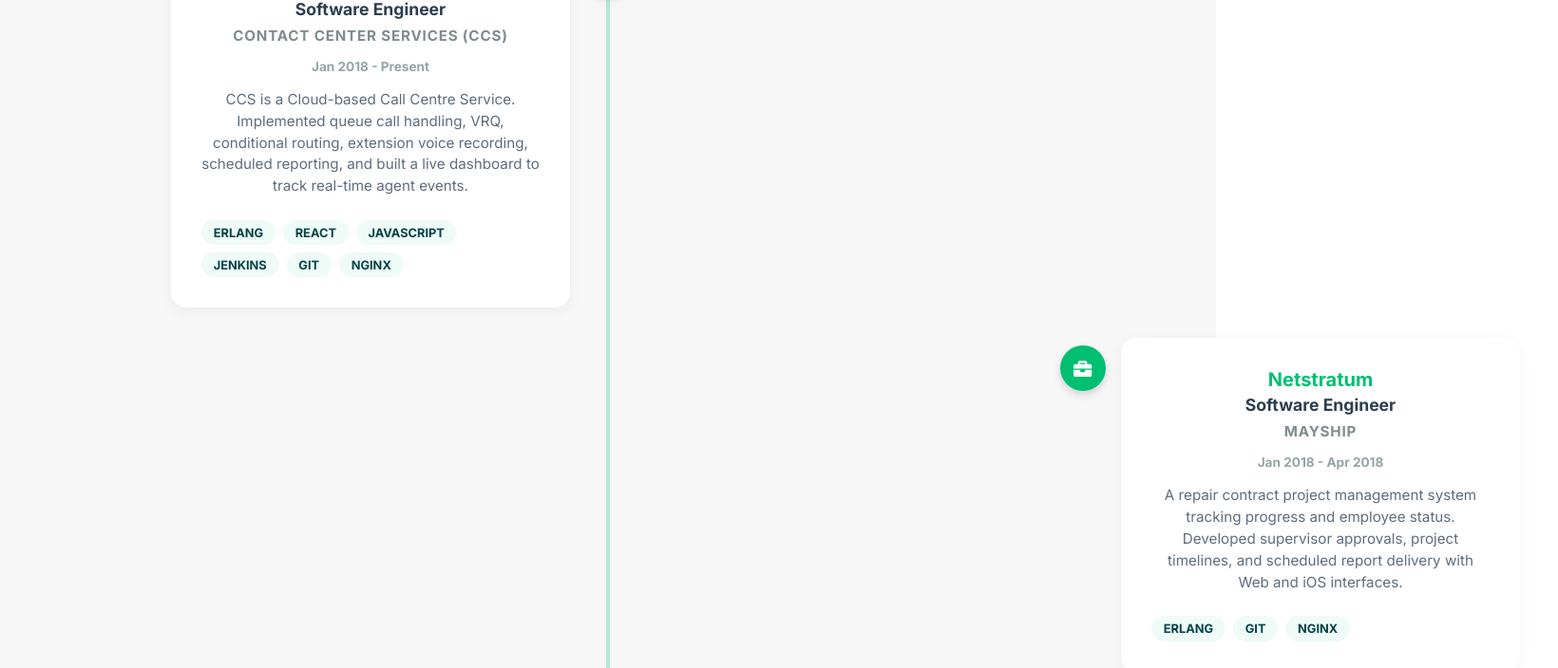
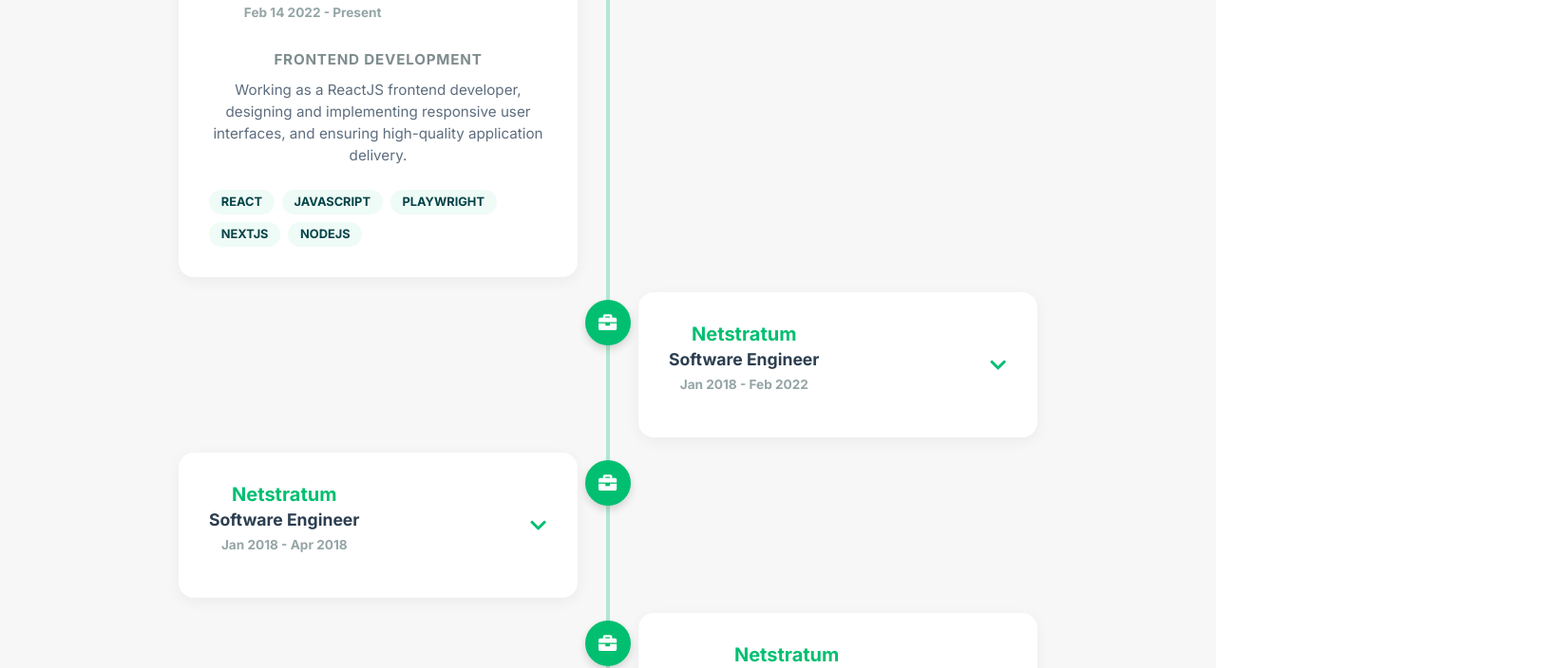
Before and after one commit to aamarnathkp/myresume_v2, a React (Create React App) app: page / in a window 1280 px wide. Shown: the part 1910-2614 px from the top of the page at 95% size, 1640 px wide, since content can reach past the window. Built offline with nearby package versions, Linux system fonts and the light colour scheme.

Commit message:
feat: mobile view changes

```diff
--- /dev/null
+++ b/src/components/FloatingThemeSelect/FloatingThemeSelect.tsx
@@ -0,0 +1,114 @@
+import React, { useState, useEffect } from "react";
+import styled from "styled-components";
+import { useThemeContext } from "../../providers/ThemeContextProvider";
+import { themeColors } from "../../constants/colors";
+
+const FloatingContainer = styled.div<{ $visible: boolean; $activeThemeColor: string }>`
+    position: fixed;
+    top: 1.5rem;
+    right: 1.5rem;
+    z-index: 1000;
+
+    display: flex;
+    align-items: center;
+    gap: 0.75rem;
+    padding: 0.5rem 0.75rem;
+    border-radius: 2rem;
+
+    /* Glassmorphism styling */
+    background: rgba(255, 255, 255, 0.45);
+    backdrop-filter: blur(12px);
+    -webkit-backdrop-filter: blur(12px);
+    border: 1px solid rgba(255, 255, 255, 0.3);
+    box-shadow: 0 4px 20px rgba(0, 0, 0, 0.08),
+                inset 0 1px 0 rgba(255, 255, 255, 0.2);
+
+    /* Animation & visibility transitions */
+    opacity: ${(props) => (props.$visible ? 1 : 0)};
+    transform: ${(props) => (props.$visible ? "translateY(0) scale(1)" : "translateY(-10px) scale(0.95)")};
+    pointer-events: ${(props) => (props.$visible ? "auto" : "none")};
+    transition: all 0.4s cubic-bezier(0.16, 1, 0.3, 1);
+
+    &:hover {
+        background: rgba(255, 255, 255, 0.65);
+        border-color: ${(props) => props.$activeThemeColor}40;
+        box-shadow: 0 6px 24px rgba(0, 0, 0, 0.12);
+        transform: translateY(0) scale(1.02);
+    }
+
+    @media (max-width: 768px) {
+        top: 1rem;
+        right: 1rem;
+        padding: 0.4rem 0.6rem;
+        gap: 0.6rem;
+    }
+`;
+
+const FloatingBubble = styled.button<{ $color: string; $active: boolean }>`
+    width: ${(props) => (props.$active ? "1.15rem" : "0.85rem")};
+    height: ${(props) => (props.$active ? "1.15rem" : "0.85rem")};
+    border-radius: 50%;
+    background-color: ${(props) => props.$color};
+    border: 2px solid ${(props) => (props.$active ? "#ffffff" : "transparent")};
+    box-shadow: ${(props) =>
+        props.$active
+            ? "0 0 0 1px rgba(0,0,0,0.1), 0 2px 6px rgba(0,0,0,0.15)"
+            : "0 1px 3px rgba(0,0,0,0.08)"};
+    cursor: pointer;
+    padding: 0;
+    transition: all 0.3s cubic-bezier(0.25, 0.8, 0.25, 1);
+    outline: none;
+
+    &:hover {
+        transform: scale(1.25);
+        width: 1.15rem;
+        height: 1.15rem;
+    }
+`;
+
+const FloatingThemeSelect = () => {
+    const themeContext = useThemeContext();
+    const [visible, setVisible] = useState(false);
+
+    useEffect(() => {
+        const handleScroll = () => {
+            if (window.scrollY > 200) {
+                setVisible(true);
+            } else {
+                setVisible(false);
+            }
+        };
+
+        window.addEventListener("scroll", handleScroll, { passive: true });
+        // Run once on mount in case the page is already scrolled down
+        handleScroll();
+
+        return () => {
+            window.removeEventListener("scroll", handleScroll);
+        };
+    }, []);
+
+    const themeNames = ["Green Theme", "Yellow Theme", "Red Theme"];
+
+    return (
+        <FloatingContainer
+            $visible={visible}
+            $activeThemeColor={themeContext.activeTheme.primary}
+            role="group"
+            aria-label="Theme Selector"
+        >
+            {themeColors.map((theme, index) => (
+                <FloatingBubble
+                    key={index}
+                    $color={theme.primary}
+                    $active={themeContext.currentThemeNumber === index}
+                    onClick={() => themeContext.changeTheme(index)}
+                    title={`Switch to ${themeNames[index]}`}
+                    aria-label={`Switch to ${themeNames[index]}`}
+                />
+            ))}
+        </FloatingContainer>
+    );
+};
+
+export default FloatingThemeSelect;
--- a/src/pages/AboutMe/AboutMe.tsx
+++ b/src/pages/AboutMe/AboutMe.tsx
@@ -13,7 +13,7 @@ const AboutWrapper = styled.div`
     justify-content: space-between;
     gap: 4rem;
     height: 100%;
-    min-height: calc(100vh - 8rem);
+    min-height: auto;
 
     @media (max-width: 768px) {
         flex-direction: column-reverse;
@@ -23,7 +23,7 @@ const AboutWrapper = styled.div`
 `;
 
 const ContentColumn = styled.div`
-    flex: 1.2;
+    flex: 1;
     display: flex;
     flex-direction: column;
     align-items: flex-start;
@@ -34,15 +34,24 @@ const ContentColumn = styled.div`
 `;
 
 const ImageColumn = styled.div`
-    flex: 0.8;
+    flex: 1;
     display: flex;
     justify-content: center;
     align-items: center;
 
+    @media (max-width: 768px) {
+        display: none;
+    }
+
     img {
         max-width: 100%;
         height: auto;
-        max-height: 25rem;
+        max-height: 32rem;
+
+        @media (min-width: 769px) {
+            max-width: 32rem;
+            max-height: 32rem;
+        }
     }
 `;
 
--- a/src/pages/Contact/Contact.tsx
+++ b/src/pages/Contact/Contact.tsx
@@ -23,7 +23,7 @@ const ContactWrapper = styled.div`
     justify-content: space-between;
     gap: 4rem;
     height: 100%;
-    min-height: calc(100vh - 8rem);
+    min-height: auto;
 
     @media (max-width: 768px) {
         flex-direction: column-reverse;
--- a/src/pages/Experience/Experience.tsx
+++ b/src/pages/Experience/Experience.tsx
@@ -1,14 +1,22 @@
-import React from "react";
+import React, { useState } from "react";
 import styled from "styled-components";
-import { FaBriefcase } from "react-icons/fa";
+import { FaBriefcase, FaChevronDown } from "react-icons/fa";
 import { useThemeContext } from "../../providers/ThemeContextProvider";
 import { PageContainer } from "../../style/commonElements";
 
 const experienceData = [
     {
+        role: "Senior Software Engineer",
+        company: "Cognizant",
+        duration: "Feb 14 2022 - Present",
+        projectName: "Frontend Development",
+        description: "Working as a ReactJS frontend developer, designing and implementing responsive user interfaces, and ensuring high-quality application delivery.",
+        skills: ["REACT", "JAVASCRIPT", "Playwright", "NextJS", "NodeJS"]
+    },
+    {
         role: "Software Engineer",
         company: "Netstratum",
-        duration: "Jan 2018 - Present",
+        duration: "Jan 2018 - Feb 2022",
         projectName: "Contact Center Services (CCS)",
         description: "CCS is a Cloud-based Call Centre Service. Implemented queue call handling, VRQ, conditional routing, extension voice recording, scheduled reporting, and built a live dashboard to track real-time agent events.",
         skills: ["erlang", "react", "javascript", "jenkins", "git", "nginx"]
@@ -82,13 +90,13 @@ const TimelineItem = styled.div`
     justify-content: flex-end;
     position: relative;
     width: 50%;
-    padding: 1rem 2.5rem;
+    padding: 0.5rem 2rem;
     box-sizing: border-box;
 
     &:nth-child(even) {
         align-self: flex-end;
         justify-content: flex-start;
-        left: 50%;
+        left: 0;
     }
 
     &:nth-child(odd) {
@@ -101,9 +109,11 @@ const TimelineItem = styled.div`
         left: 0 !important;
         align-self: flex-start !important;
         justify-content: flex-start;
-        padding-left: 3.5rem;
+        padding-top: 0.5rem;
+        padding-bottom: 0.5rem;
+        padding-left: 3rem;
         padding-right: 0;
-        margin-bottom: 2rem;
+        margin-bottom: 1.25rem;
     }
 `;
 
@@ -119,7 +129,7 @@ const TimelineIcon = styled.div<{ $bgColor: string }>`
     justify-content: center;
     font-size: 1.2rem;
     z-index: 2;
-    top: 1.5rem;
+    top: 1rem;
     box-shadow: 0px 4px 8px rgba(0, 0, 0, 0.15);
 
     /* Placement on line */
@@ -141,7 +151,7 @@ const TimelineIcon = styled.div<{ $bgColor: string }>`
     @media (max-width: 768px) {
         left: 1.5rem !important;
         transform: translateX(-50%) scale(0.85);
-        top: 1rem;
+        top: 0.5rem;
     }
 `;
 
@@ -151,9 +161,10 @@ const TimelineCard = styled.div`
     border-radius: 1rem;
     box-shadow: 0px 4px 15px rgba(0, 0, 0, 0.05);
     width: 100%;
-    max-width: 450px;
+    max-width: 420px;
     box-sizing: border-box;
     transition: transform 0.3s ease;
+    cursor: pointer;
 
     &:hover {
         transform: translateY(-3px);
@@ -163,6 +174,39 @@ const TimelineCard = styled.div`
         max-width: 100%;
         padding: 1.5rem;
     }
+`;
+
+const CardHeader = styled.div`
+    display: flex;
+    justify-content: space-between;
+    align-items: center;
+`;
+
+const HeaderLeft = styled.div`
+    display: flex;
+    flex-direction: column;
+`;
+
+const ExpandIcon = styled.div<{ $expanded: boolean; $color: string }>`
+    display: flex;
+    align-items: center;
+    justify-content: center;
+    color: ${(props) => props.$color};
+    font-size: 1.2rem;
+    transform: rotate(${(props) => (props.$expanded ? "180deg" : "0deg")});
+    transition: transform 0.3s cubic-bezier(0.25, 0.8, 0.25, 1);
+    margin-left: 1rem;
+    flex-shrink: 0;
+`;
+
+const CollapsibleContent = styled.div<{ $expanded: boolean }>`
+    max-height: ${(props) => (props.$expanded ? "500px" : "0px")};
+    overflow: hidden;
+    opacity: ${(props) => (props.$expanded ? 1 : 0)};
+    transition: max-height 0.4s cubic-bezier(0.25, 0.8, 0.25, 1),
+                opacity 0.3s ease-in-out,
+                margin-top 0.3s ease;
+    margin-top: ${(props) => (props.$expanded ? "1rem" : "0px")};
 `;
 
 const CompanyName = styled.h3<{ $color: string }>`
@@ -221,6 +265,7 @@ const SkillTag = styled.span<{ $bgColor: string; $textColor: string }>`
 
 const Experience = () => {
     const themeContext = useThemeContext();
+    const [expandedIdx, setExpandedIdx] = useState<number | null>(0);
 
     return (
         <PageContainer id='experience'>
@@ -235,13 +280,26 @@ const Experience = () => {
                         <TimelineIcon $bgColor={themeContext.activeTheme?.primary}>
                             <FaBriefcase />
                         </TimelineIcon>
-                        <TimelineCard>
+                        <TimelineCard
+                            onClick={() => setExpandedIdx(expandedIdx === index ? null : index)}
+                        >
+                            <CardHeader>
+                                <HeaderLeft>
                                     <CompanyName $color={themeContext.activeTheme?.primary}>
                                         {exp.company}
                                     </CompanyName>
                                     <RoleText>{exp.role}</RoleText>
+                                    <DurationText>{exp.duration}</DurationText>
+                                </HeaderLeft>
+                                <ExpandIcon
+                                    $expanded={expandedIdx === index}
+                                    $color={themeContext.activeTheme?.primary}
+                                >
+                                    <FaChevronDown />
+                                </ExpandIcon>
+                            </CardHeader>
+                            <CollapsibleContent $expanded={expandedIdx === index}>
                                 <ProjectName>{exp.projectName}</ProjectName>
-                            <DurationText>{exp.duration}</DurationText>
                                 <ProjectDesc>{exp.description}</ProjectDesc>
                                 <SkillTagsContainer>
                                     {exp.skills.map((skill) => (
@@ -254,6 +312,7 @@ const Experience = () => {
                                         </SkillTag>
                                     ))}
                                 </SkillTagsContainer>
+                            </CollapsibleContent>
                         </TimelineCard>
                     </TimelineItem>
                 ))}
--- a/src/pages/Hobbies/Hobbies.tsx
+++ b/src/pages/Hobbies/Hobbies.tsx
@@ -89,7 +89,7 @@ const HobbyCard = styled.div<{ $borderColor: string; $hoverColor: string }>`
     background: #ffffff;
     border: 2px solid ${(props) => props.$borderColor};
     border-radius: 1.25rem;
-    padding: 2.5rem 1.5rem;
+    padding: 2rem 1.25rem;
     display: flex;
     flex-direction: column;
     align-items: center;
@@ -99,30 +99,30 @@ const HobbyCard = styled.div<{ $borderColor: string; $hoverColor: string }>`
     box-sizing: border-box;
 
     img {
-        width: 10rem;
-        height: 10rem;
+        width: 6.5rem;
+        height: 6.5rem;
         object-fit: contain;
-        margin-bottom: 1.5rem;
+        margin-bottom: 1.25rem;
         transition: transform 0.3s ease;
     }
 
     h3 {
-        font-size: 1.5rem;
+        font-size: 1.35rem;
         font-weight: 700;
         color: #2c3e50;
-        margin: 0 0 1rem 0;
+        margin: 0 0 0.75rem 0;
     }
 
     p {
-        font-size: 0.95rem;
-        line-height: 1.5;
+        font-size: 0.9rem;
+        line-height: 1.45;
         color: #5d6d7e;
         margin: 0;
     }
 
     &:hover {
-        transform: translateY(-8px);
-        box-shadow: 0px 10px 25px rgba(0, 0, 0, 0.1);
+        transform: translateY(-5px);
+        box-shadow: 0px 8px 20px rgba(0, 0, 0, 0.1);
         border-color: ${(props) => props.$hoverColor};
 
         img {
--- a/src/pages/Home/Home.tsx
+++ b/src/pages/Home/Home.tsx
@@ -1,10 +1,10 @@
 import React from "react";
 
 import { useThemeContext } from "../../providers/ThemeContextProvider";
-import { PageContainer } from "../../style/commonElements";
 import {
     HomeContainer,
     HomeImageHolder,
+    HomePageContainer,
     MyThemeSelectionContainer,
 } from "./homeElements";
 import MyDetails from "./MyDetails";
@@ -19,7 +19,7 @@ const Home = () => {
 
     console.log("Home");
     return (
-        <PageContainer>
+        <HomePageContainer>
             <HomeContainer>
                 <HomeImageHolder
                     $activeTheme={`${themeContext.activeTheme?.primary}20`}>
@@ -31,7 +31,7 @@ const Home = () => {
                     </MyThemeSelectionContainer>
                 </HomeImageHolder>
             </HomeContainer>
-        </PageContainer>
+        </HomePageContainer>
     );
 };
 
--- a/src/pages/Home/homeElements.ts
+++ b/src/pages/Home/homeElements.ts
@@ -1,4 +1,5 @@
 import styled from "styled-components";
+import { PageContainer } from "../../style/commonElements";
 
 export const HomeContainer = styled.div`
     display: flex;
@@ -353,3 +354,8 @@ export const TableContainer = styled.div`
     top: -7rem;
     left: -6rem;
 `;
+
+export const HomePageContainer = styled(PageContainer)`
+    height: 100vh;
+    overflow: hidden;
+`;
--- a/src/pages/Skills/Skills.tsx
+++ b/src/pages/Skills/Skills.tsx
@@ -98,47 +98,48 @@ const CategoryTitle = styled.h3<{ $themeColor: string }>`
 
 const SkillsGrid = styled.div`
     display: grid;
-    grid-template-columns: repeat(auto-fill, minmax(160px, 1fr));
-    gap: 1.5rem;
+    grid-template-columns: repeat(auto-fill, minmax(200px, 1fr));
+    gap: 1.25rem;
 
     @media (max-width: 480px) {
-        grid-template-columns: repeat(auto-fill, minmax(130px, 1fr));
-        gap: 1rem;
+        grid-template-columns: repeat(auto-fill, minmax(140px, 1fr));
+        gap: 0.75rem;
     }
 `;
 
 const SkillCard = styled.div<{ $borderColor: string; $hoverColor: string }>`
     background: #ffffff;
     border: 2px solid ${(props) => props.$borderColor};
-    border-radius: 1rem;
-    padding: 1.75rem 1rem;
+    border-radius: 0.75rem;
+    padding: 0.75rem 1rem;
     display: flex;
-    flex-direction: column;
+    flex-direction: row;
     align-items: center;
-    justify-content: center;
-    gap: 1rem;
+    justify-content: flex-start;
+    gap: 0.75rem;
     transition: all 0.3s cubic-bezier(0.25, 0.8, 0.25, 1);
     cursor: pointer;
     box-sizing: border-box;
 
     svg {
-        font-size: 3.2rem;
+        font-size: 2rem;
         color: ${(props) => props.$hoverColor};
         transition: all 0.3s ease-in-out;
+        flex-shrink: 0;
     }
 
     span {
-        font-size: 1.05rem;
+        font-size: 1rem;
         font-weight: 600;
         color: #2c3e50;
         transition: all 0.3s ease-in-out;
-        text-align: center;
+        text-align: left;
     }
 
     &:hover {
         background: ${(props) => props.$hoverColor};
-        transform: translateY(-5px);
-        box-shadow: 0px 8px 20px rgba(0, 0, 0, 0.12);
+        transform: translateY(-3px);
+        box-shadow: 0px 6px 15px rgba(0, 0, 0, 0.1);
         border-color: ${(props) => props.$hoverColor};
 
         svg {
--- a/src/pages/index.tsx
+++ b/src/pages/index.tsx
@@ -7,10 +7,12 @@ import Experience from "./Experience/Experience";
 import Skills from "./Skills/Skills";
 import Hobbies from "./Hobbies/Hobbies";
 import Contact from "./Contact/Contact";
+import FloatingThemeSelect from "../components/FloatingThemeSelect/FloatingThemeSelect";
 
 const index = () => {
     return (
         <ThemeProvider>
+            <FloatingThemeSelect />
             <Home />
             <AboutMe />
             <Experience />
--- a/src/style/commonElements.ts
+++ b/src/style/commonElements.ts
@@ -2,13 +2,13 @@ import styled from "styled-components";
 
 export const PageContainer = styled.div<{ $activeTheme?: string }>`
     width: 100%;
-    min-height: 100vh;
-    padding: 4rem 2rem;
+    min-height: auto;
+    padding: 6rem 2rem;
     background: ${(props) =>
         props.$activeTheme ? props.$activeTheme : "#f7f7f7"};
     box-sizing: border-box;
 
     @media (max-width: 768px) {
-        padding: 3rem 1rem;
+        padding: 4rem 1rem;
     }
 `;
```
Lines whose indentation alone changed are shown as unchanged.
